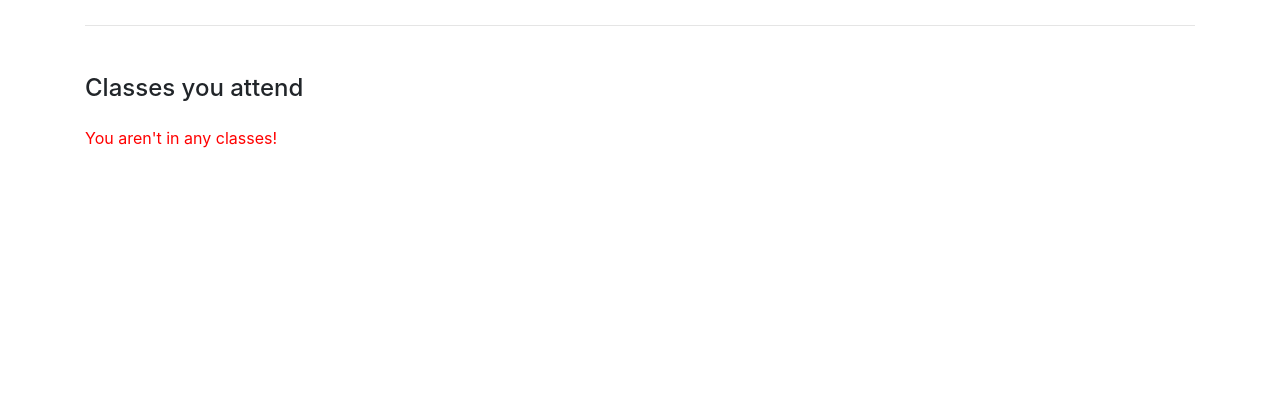
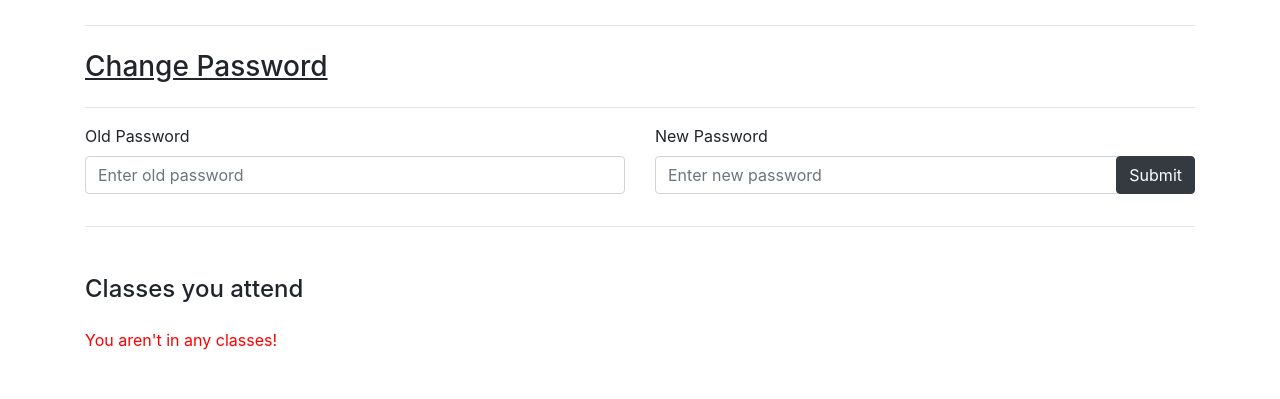
Before and after one commit to aaronli39/wisdom, a Flask app: template templates/student.html in a window 1280 px wide. Shown: the part 146-545 px from the top of the page. Run offline with Flask 2, Linux system fonts and the light colour scheme; the template is opened without the code that fills it, so the values that code supplies are empty; some libraries are stand-ins or nearby versions.

Commit message:
Password change

```diff
--- a/templates/student.html
+++ b/templates/student.html
@@ -25,6 +25,46 @@
         </div>
 
     </div>
+    <hr>
+    <div class="row mt-4">
+        <div class="col">
+            {% with messages = get_flashed_messages() %}
+            {% if messages %}
+            <div class="alert alert-primary">
+                {% for message in messages %}
+                {{ message }}
+                {% endfor %}
+            </div>
+            {% endif %}
+            {% endwith %}
+            <h3 class="underline">Change Password</h3>
+        </div>
+
+    </div>
+    <hr>
+    <form action="/changePass" method="POST">
+        <div class="row">
+            <div class="col">
+                <label for="oldPassword">Old Password</label>
+                <div class="input-group mb-3">
+                    <input type="password" class="form-control" placeholder="Enter old password" name="oldPassword"
+                        required>
+                </div>
+            </div>
+            <div class="col">
+                <label for="newPassword">New Password</label>
+                <div class="input-group mb-3">
+                    <input type="password" class="form-control" placeholder="Enter new password" name="newPassword"
+                        required>
+                    <div class="input-group-append">
+                        <div class="input-group-append">
+                            <button class="btn btn-dark" type="submit">Submit</button>
+                        </div>
+                    </div>
+                </div>
+            </div>
+        </div>
+    </form>
     <hr>
     <div class="row mt-5">
 
```
Also changed, not shown: templates/teacher.html (+40 -0 lines).
